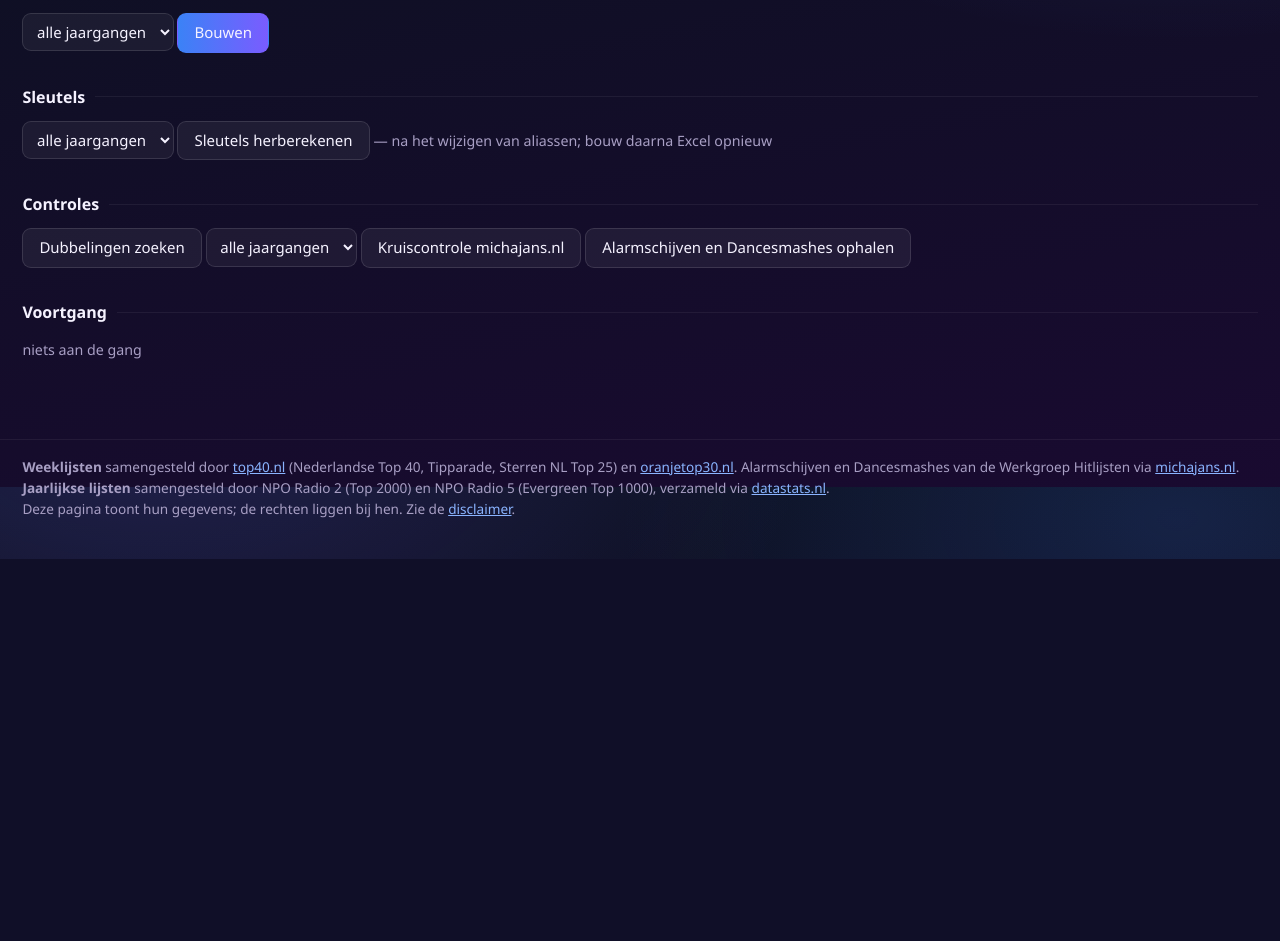
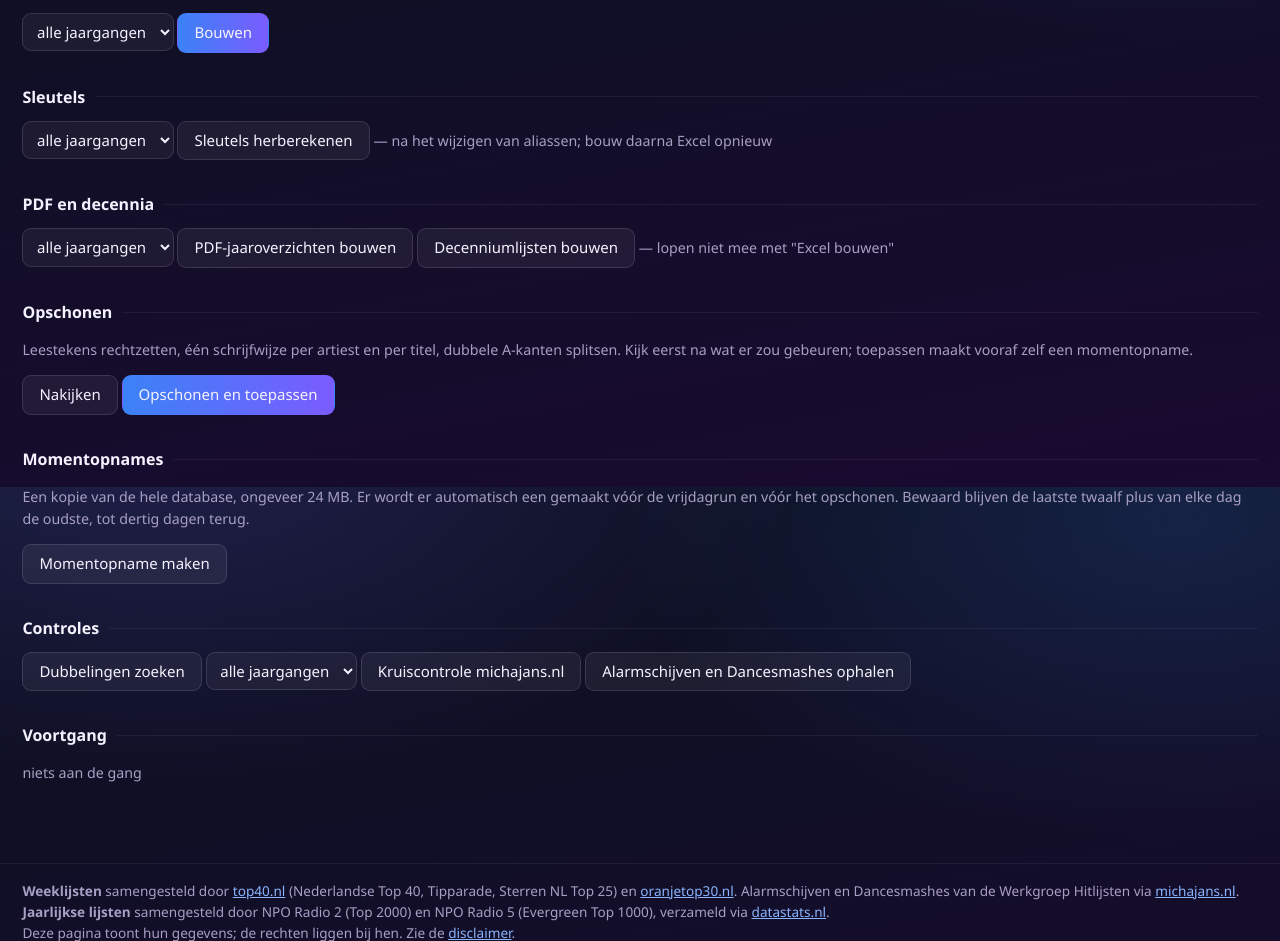
Before and after one commit to hghaken/hitlijsten, a Python web app: template hitlijsten/web/templates/beheer.html in a window 1280 px wide. Shown: the part 313-1254 px from the top of the page. Before the commit the page ends 872 px from the top, so only its background shows below. Run offline with Jinja, Linux system fonts and the light colour scheme; the template is opened without the code that fills it, so the values that code supplies are empty.

Commit message:
Alles ook via het beheerscherm, niet alleen de opdrachtregel
Vijf dingen konden alleen op de opdrachtregel: PDF's bouwen, de
decenniumlijsten, opschonen, een momentopname maken en er een terugzetten. Nu
staan ze als knop op de beheerpagina, met dezelfde voortgangsmelding als de rest.

Twee ervan hebben een bevestiging, want ze veranderen iets:
"Opschonen en toepassen" en "Terugzetten". Bij dat laatste staat er ook bij wat
je kwijtraakt, en de momentopname moet echt gekozen worden -- er is met opzet
geen "de nieuwste" of een lege standaard.

Bijgeslepen: de meldingen kregen twee tijdstempels, een van de
opdrachtregelversie en een van de taak zelf. En de uitleg bij het nakijken
verwees naar --toepassen; in een scherm zonder opdrachtregel is dat een
verwijzing naar iets wat er niet is.

Co-Authored-By: Claude Opus 5 <noreply@anthropic.com>

```diff
--- a/hitlijsten/web/templates/beheer.html
+++ b/hitlijsten/web/templates/beheer.html
@@ -34,6 +34,60 @@
   <button type="submit">Sleutels herberekenen</button>
   <span class="hint">— na het wijzigen van aliassen; bouw daarna Excel opnieuw</span>
 </form>
+
+<h2>PDF en decennia</h2>
+<form class="inline" method="post" action="{{ url_for('beheer_start') }}">
+  <input type="hidden" name="wat" value="pdf">
+  <select name="jaar">
+    <option value="alle">alle jaargangen</option>
+    {% for j in jaren %}<option value="{{ j }}">{{ j }}</option>{% endfor %}
+  </select>
+  <button type="submit">PDF-jaaroverzichten bouwen</button>
+</form>
+<form class="inline" method="post" action="{{ url_for('beheer_start') }}">
+  <input type="hidden" name="wat" value="decennium">
+  <button type="submit">Decenniumlijsten bouwen</button>
+  <span class="hint">— lopen niet mee met "Excel bouwen"</span>
+</form>
+
+<h2>Opschonen</h2>
+<p class="hint">
+  Leestekens rechtzetten, één schrijfwijze per artiest en per titel, dubbele
+  A-kanten splitsen. Kijk eerst na wat er zou gebeuren; toepassen maakt vooraf
+  zelf een momentopname.
+</p>
+<form class="inline" method="post" action="{{ url_for('beheer_start') }}">
+  <input type="hidden" name="wat" value="opschonen">
+  <button type="submit">Nakijken</button>
+</form>
+<form class="inline" method="post" action="{{ url_for('beheer_start') }}"
+      onsubmit="return confirm('De database wordt aangepast. Er wordt eerst een momentopname gemaakt. Doorgaan?')">
+  <input type="hidden" name="wat" value="opschonen-toepassen">
+  <button class="hoofd" type="submit">Opschonen en toepassen</button>
+</form>
+
+<h2>Momentopnames</h2>
+<p class="hint">
+  Een kopie van de hele database, ongeveer 24 MB. Er wordt er automatisch een
+  gemaakt vóór de vrijdagrun en vóór het opschonen. Bewaard blijven de laatste
+  twaalf plus van elke dag de oudste, tot dertig dagen terug.
+</p>
+<form class="inline" method="post" action="{{ url_for('beheer_start') }}">
+  <input type="hidden" name="wat" value="momentopname">
+  <button type="submit">Momentopname maken</button>
+</form>
+{% if opnames %}
+<form class="inline" method="post" action="{{ url_for('beheer_start') }}"
+      onsubmit="return confirm('Alles wat na deze momentopname is gebeurd gaat verloren. De huidige database wordt eerst zelf bewaard. Zeker weten?')">
+  <input type="hidden" name="wat" value="terugzetten">
+  <select name="bestand">
+    {% for naam, mb in opnames %}
+      <option value="{{ naam }}">{{ naam }} — {{ '%.0f'|format(mb) }} MB</option>
+    {% endfor %}
+  </select>
+  <button type="submit">Terugzetten</button>
+</form>
+{% endif %}
 
 <h2>Controles</h2>
 <form class="inline" method="post" action="{{ url_for('beheer_start') }}">
```
Also changed, not shown: LEESMIJ.md (+5 -0 lines), hitlijsten/web/app.py (+8 -2 lines), hitlijsten/web/werk.py (+67 -3 lines).
